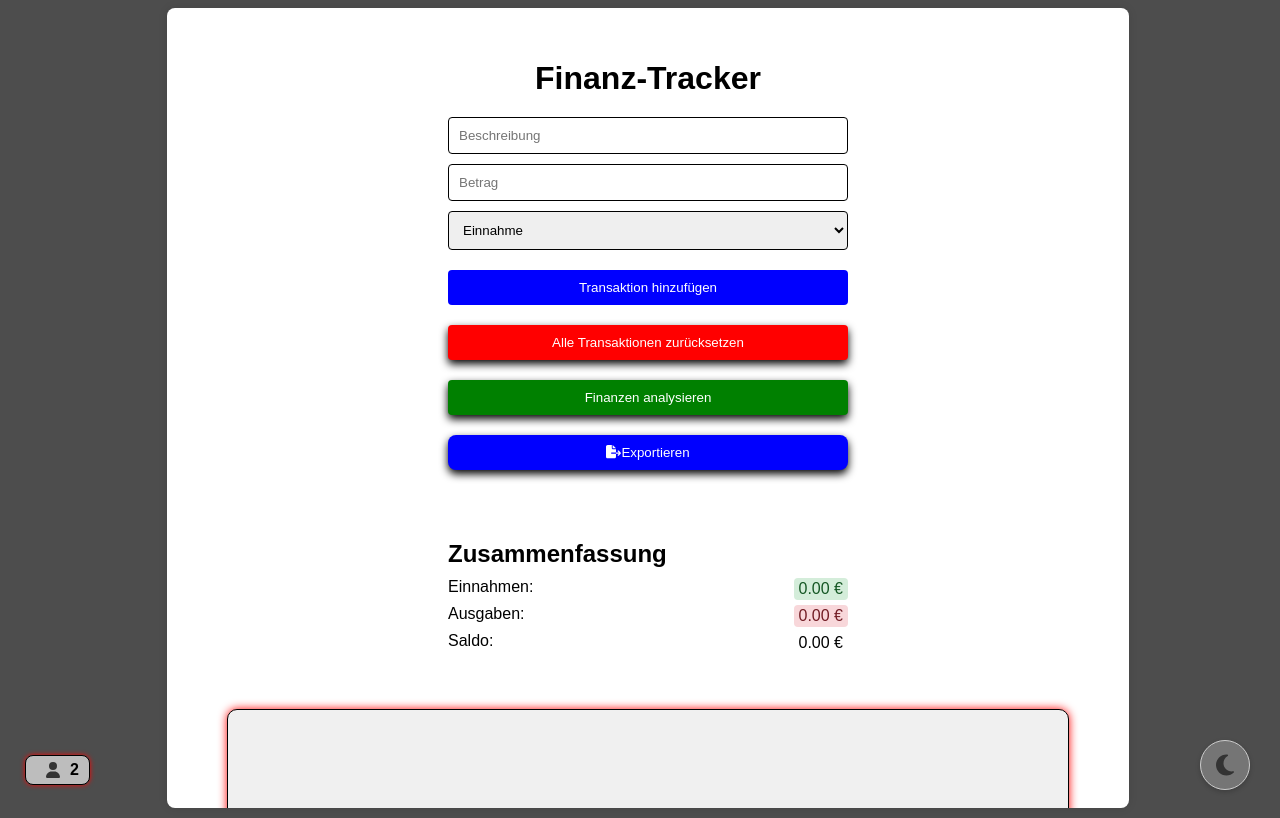
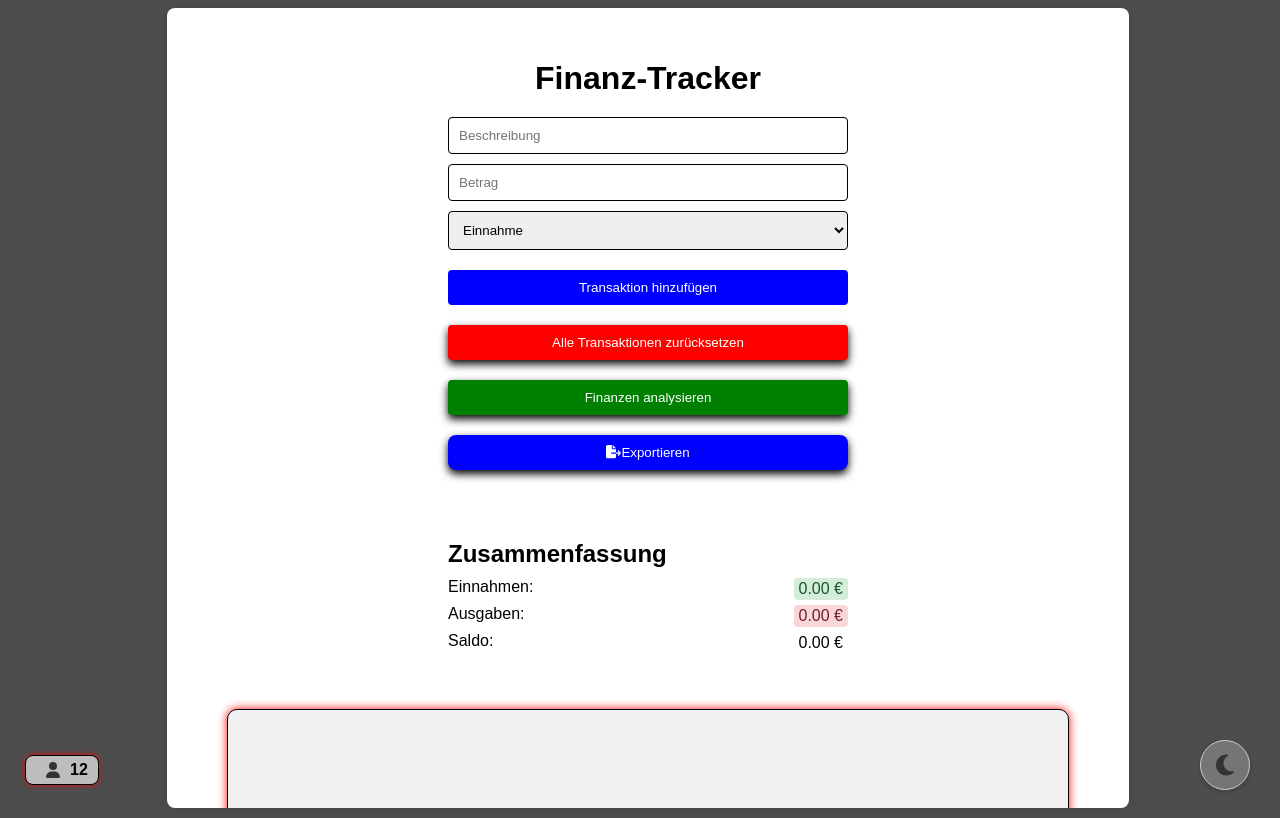
Before and after one commit to diego-monfort-landolt/finance-app, a React (Vite) app: page / in a window 1280 px wide. Built offline with nearby package versions, Linux system fonts and the light colour scheme.

Commit message:
Code counter angepasst das nichts im localstorage gespeichert wird

```diff
--- a/src/components/VisitorCounter.tsx
+++ b/src/components/VisitorCounter.tsx
@@ -4,19 +4,12 @@ import { faUser } from '@fortawesome/free-solid-svg-icons';
 import './VisitorCounter.css';
 
 const VisitorCounter: React.FC = () => {
-  const [count, setCount] = useState<number>(0);
+  const [count, setCount] = useState<number>(10);
 
   useEffect(() => {
-    // Abrufen des gespeicherten Zählerwerts aus LocalStorage
-    const storedCount = localStorage.getItem('visitorCount');
-    const currentCount = storedCount ? parseInt(storedCount, 10) : 0;
-    // Neuer Zählerwert: bestehender Wert + 1
-    const newCount = currentCount + 1;
-    // Speichern des neuen Zählerwerts in LocalStorage
-    localStorage.setItem('visitorCount', newCount.toString());
-    // Setzen des Zählerwerts im Zustand (State)
-    setCount(newCount);
-  }, []); // Wird nur einmal beim Laden der Komponente ausgeführt
+    // Erhöhe den Besucherzähler nur während der Komponenteninitalisierung
+    setCount(prevCount => prevCount + 1);
+  }, []);
 
   return (
     <div className="visitor-counter">
@@ -25,4 +18,5 @@ const VisitorCounter: React.FC = () => {
     </div>
   );
 };
+
 export default VisitorCounter;
```
